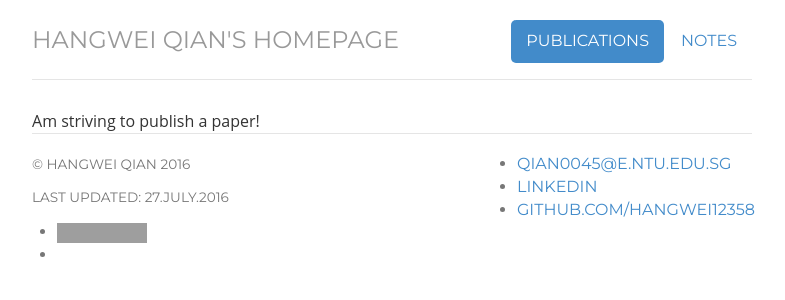
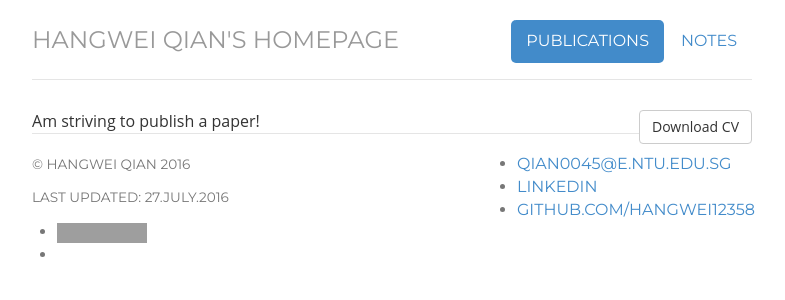
Before and after one commit to Hangwei12358/Hangwei12358.github.io, a Jekyll site: the page built from Publications/index.html, in a window 1280 px wide. Shown: the top 300 px of the page, without its empty margins (248-1033 px from the left). Built offline with Jekyll 4.4.1, drawn with Linux system fonts in a browser that asks for light colours; grey boxes are pictures that could not be loaded.

Commit message:
try pdf link

```diff
--- a/Publications/index.html
+++ b/Publications/index.html
@@ -7,6 +7,7 @@ notes: passive
 ---
 <div class="Publications">
 Am striving to publish a paper!
+<a href="test.pdf" class="btn btn-default pull-right" title="Download CV as PDF">Download CV</a>
 
   <!-- </div>   <p class = "lead"> Before that I studied Automation in<a href="http://hangwei12358.github.io/Publications/qe-slides.pdf" target = "_blank"> Univeristy of Science and Technology of China</a>.</p>
 -->
```
Also changed, not shown: 1 other file.
